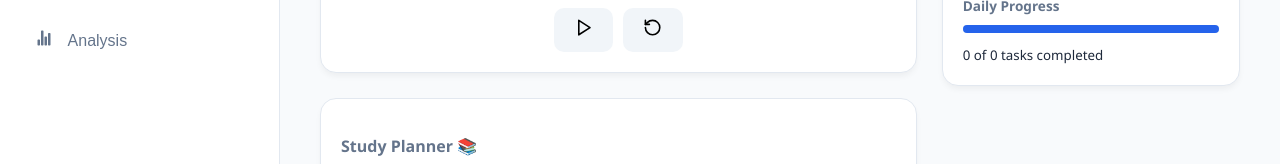
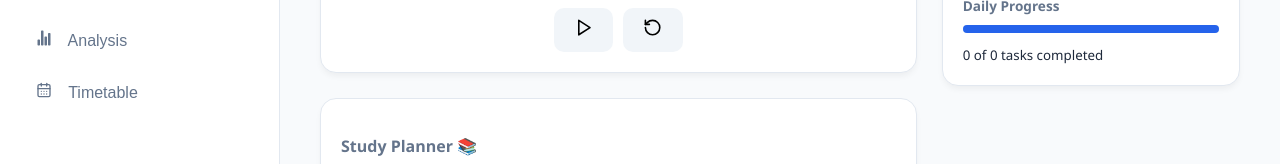
Before and after one commit to lakshan-beast/Future-Plan, a React (Vite) app: page / in a window 1280 px wide. Shown: the part 257-421 px from the top of the page. Built offline with nearby package versions, Linux system fonts and the light colour scheme.

Commit message:
Add Timetable component: integrate timetable tab in navigation

```diff
--- a/src/App.jsx
+++ b/src/App.jsx
@@ -215,12 +215,14 @@ import Dashboard from "./pages/Dashboard";
 import Papers from "./pages/Papers";
 import Formulas from "./pages/Formulas";
 import Analysis from "./pages/Analysis";
+import Timetable from "./pages/Timetable";
 
 import { MdSpaceDashboard } from "react-icons/md";
 import { IoDocumentsSharp, IoStatsChart } from "react-icons/io5";
 
 import { GiFlyingTarget } from "react-icons/gi";
 import { TbMathFunction } from "react-icons/tb";
+import { LuCalendarDays } from "react-icons/lu";
 
 function App() {
   const [activeTab, setActiveTab] = useState("dashboard");
@@ -270,6 +272,15 @@ function App() {
             </span>{" "}
             Analysis
           </button>
+
+          <button
+            className={activeTab === "timetable" ? "active" : ""}
+            onClick={() => setActiveTab("timetable")}>
+            <span className="icon">
+              <LuCalendarDays />
+            </span>{" "}
+            Timetable
+          </button>
         </nav>
 
         <div className="sidebar-footer">
@@ -291,6 +302,7 @@ function App() {
           {activeTab === "papers" && <Papers />}
           {activeTab === "formulas" && <Formulas />}
           {activeTab === "analysis" && <Analysis />}
+          {activeTab === "timetable" && <Timetable />}
         </section>
       </main>
     </div>
```
